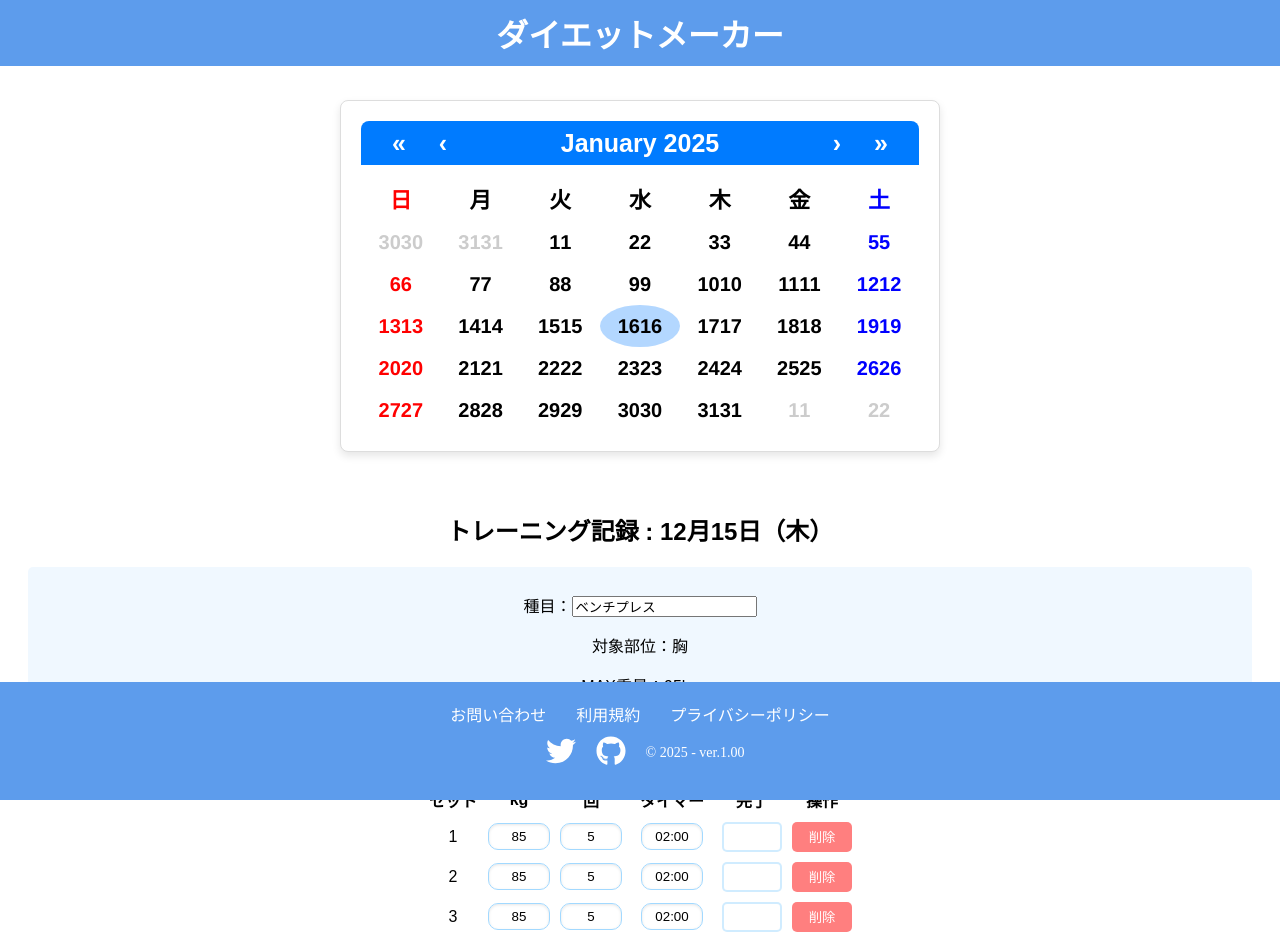
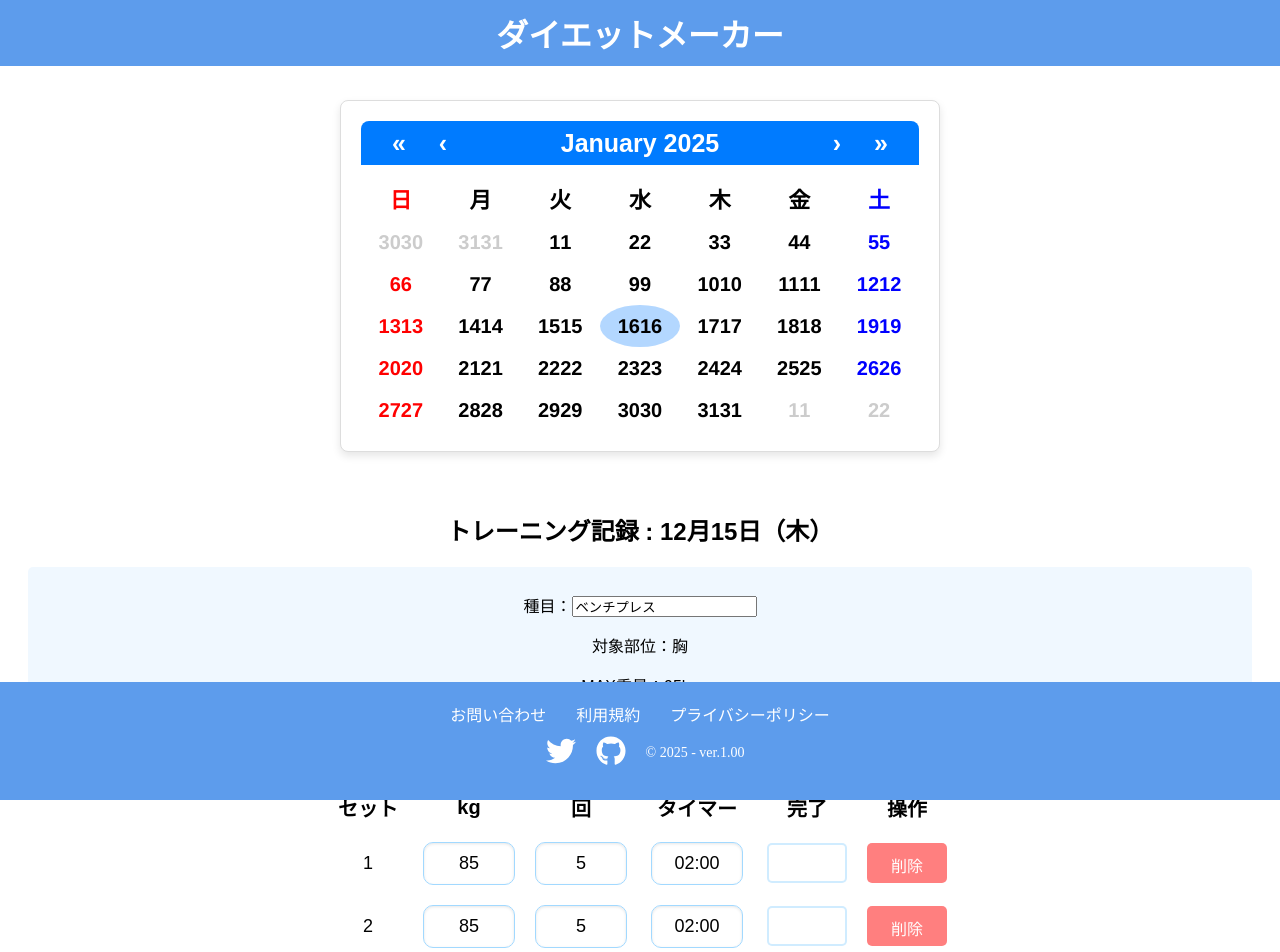
Before and after one commit to michihiro721/diet-maker, a React (Create React App) app in the folder frontend/: page / in a window 1280 px wide. Shown: the top 952 px of the page. Built offline with nearby package versions, Linux system fonts and the light colour scheme.

Commit message:
セットやタイマーなどの表示をいい感じに大きくした

```diff
--- a/frontend/src/components/Home/Body/TrainingRecord/styles/training-table.css
+++ b/frontend/src/components/Home/Body/TrainingRecord/styles/training-table.css
@@ -3,60 +3,63 @@
     width: auto; /* テーブルの幅を自動調整 */
     margin: 20px auto; /* 上下の余白を20px、左右の余白を自動調整 */
     border-collapse: collapse;
+    font-size: 18px; /* フォントサイズを大きく */
 }
 
 .training-table th,
 .training-table td {
     text-align: center;
-    padding: 5px;
+    padding: 10px; /* パディングを大きく */
 }
 
 .training-table th {
     font-weight: bold;
+    font-size: 20px; /* ヘッダーのフォントサイズを大きく */
 }
 
 /* 各列の幅を指定 */
 .training-table th:nth-child(1),
 .training-table td:nth-child(1) {
-    width: 50px; /* セット */
+    width: 70px; /* セット */
 }
 
 .training-table th:nth-child(2),
 .training-table td:nth-child(2) {
-    width: 60px; /* kg */
+    width: 80px; /* kg */
 }
 
 .training-table th:nth-child(3),
 .training-table td:nth-child(3) {
-    width: 60px; /* 回 */
+    width: 80px; /* 回 */
 }
 
 .training-table th:nth-child(4),
 .training-table td:nth-child(4) {
-    width: 80px; /* タイマー */
+    width: 100px; /* タイマー */
 }
 
 .training-table th:nth-child(5),
 .training-table td:nth-child(5) {
-    width: 60px; /* 完了 */
+    width: 80px; /* 完了 */
 }
 
 .training-table th:nth-child(6),
 .training-table td:nth-child(6) {
-    width: 60px; /* 操作 */
+    width: 80px; /* 操作 */
 }
 
 /* 入力フィールドのスタイル */
 .training-table input[type="number"],
 .training-table input[type="text"] {
-    width: 50px; /* 横幅を狭く */
+    width: 70px; /* 横幅を広く */
     text-align: center; /* 中央寄せ */
     -moz-appearance: textfield; /* Firefox用 */
     border: 1px solid #a2d9ff; /* 薄い青色の枠線 */
     border-radius: 10px; /* 角を丸く */
-    padding: 5px; /* 内側の余白 */
+    padding: 10px; /* 内側の余白を大きく */
     box-shadow: inset 0 1px 3px rgba(0, 0, 0, 0.1); /* 内側の影 */
     transition: border-color 0.3s ease; /* 枠線の色の変化をスムーズに */
+    font-size: 18px; /* フォントサイズを大きく */
 }
 
 .training-table input[type="number"]:focus,
@@ -74,9 +77,10 @@
 .training-table button {
     border: none;
     border-radius: 5px;
-    padding: 5px 10px;
-    width: 60px; /* ボタンの幅を統一 */
-    height: 30px; /* ボタンの高さを統一 */
+    padding: 10px 15px; /* パディングを大きく */
+    width: 80px; /* ボタンの幅を広く */
+    height: 40px; /* ボタンの高さを広く */
+    font-size: 16px; /* フォントサイズを大きく */
 }
 
 .training-table .complete-button {
@@ -110,11 +114,12 @@
     background-color: rgba(162, 217, 255, 0.5); /* ベースカラーを透過50%に */
     border: none;
     border-radius: 5px;
-    padding: 10px 20px;
+    padding: 15px 30px; /* パディングを大きく */
     cursor: pointer;
     font-weight: bold; /* 文字を太く */
     color: black; /* 文字色を黒に */
     transition: background-color 0.3s ease; /* 背景色の変化をスムーズに */
+    font-size: 18px; /* フォントサイズを大きく */
 }
 
 .add-set-button:hover {
```
Lines whose indentation alone changed are shown as unchanged.
